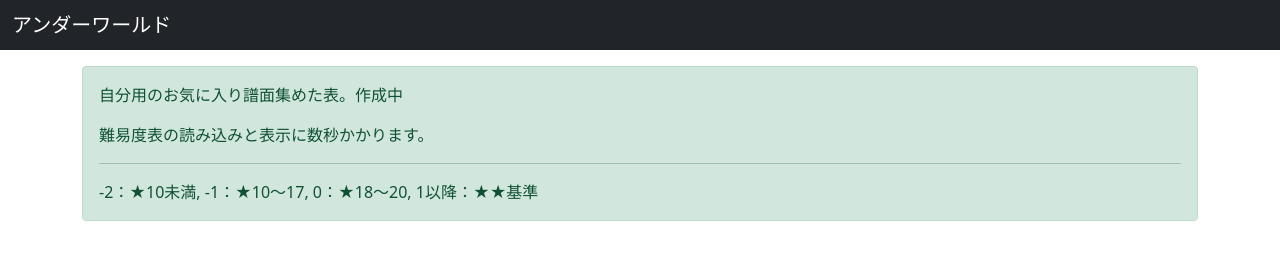
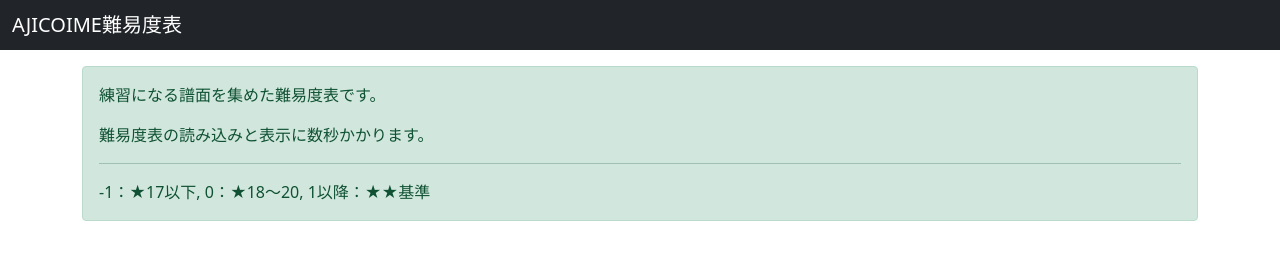
Before and after one commit to fukobms/ajicoimejoy, a plain HTML site: page index.html in a window 1280 px wide. Drawn offline with nearby package versions, Linux system fonts and the light colour scheme; no server answers.

Commit message:
Update index.html

```diff
--- a/index.html
+++ b/index.html
@@ -2,7 +2,7 @@
 <html lang="ja">
 
 <head>
-    <title>アンダーワールド</title>
+    <title>AJICOIME難易度表</title>
     <meta charset="UTF-8">
     <meta http-equiv="X-UA-Compatible" content="IE=edge">
     <meta name="viewport" content="width=device-width, initial-scale=1.0">
@@ -19,7 +19,7 @@
     <header class="mb-3">
         <nav class="navbar navbar-dark bg-dark">
             <div class="container-fluid">
-                <span class="navbar-brand mb-0 h1">アンダーワールド</span>
+                <span class="navbar-brand mb-0 h1">AJICOIME難易度表</span>
             </div>
         </nav>
     </header>
@@ -27,10 +27,10 @@
     <div class="container">
 
         <div class="alert alert-success mb-3" role="alert">
-            <p>自分用のお気に入り譜面集めた表。作成中</p>
+            <p>練習になる譜面を集めた難易度表です。</p>
             <p>難易度表の読み込みと表示に数秒かかります。</p>
             <hr>
-            <p class="mb-0">-2：★10未満, -1：★10～17, 0：★18～20, 1以降：★★基準</p>
+            <p class="mb-0">-1：★17以下, 0：★18～20, 1以降：★★基準</p>
         </div>
 
 
```
